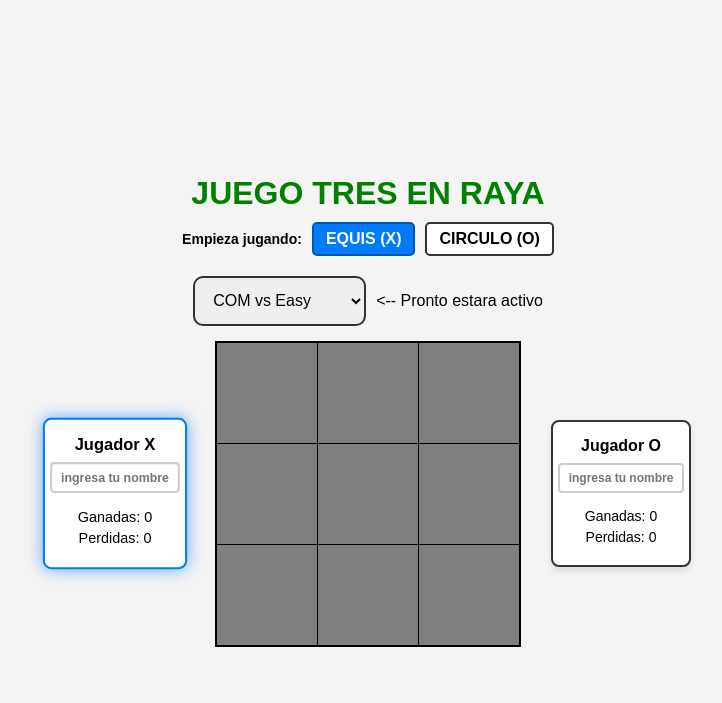
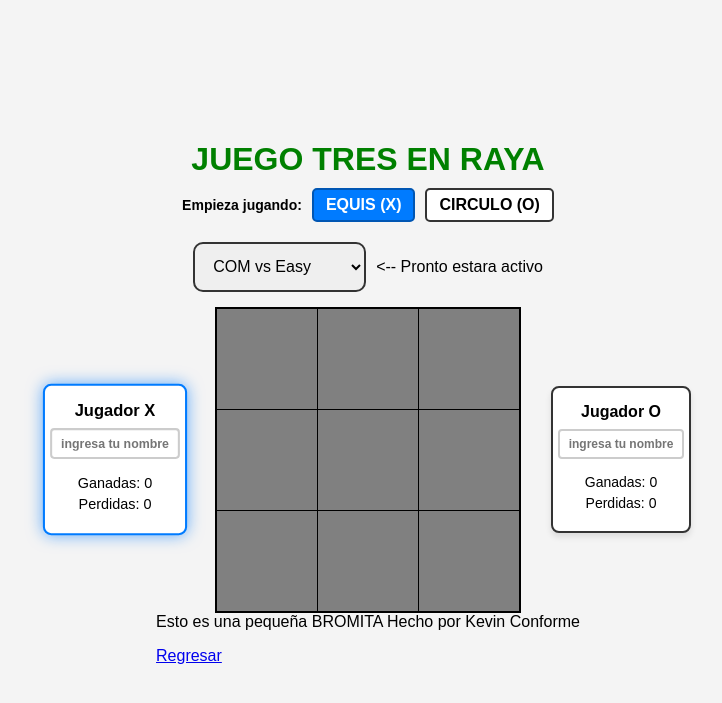
Before and after one commit to KevinConforme/Web-Personal-Django3, a Django app: page /tres_en_raya/ in a window 1280 px wide. Shown: the top 703 px of the page, without its empty margins (272-994 px from the left). Run offline with Django 3.2, Linux system fonts and the light colour scheme.

Commit message:
Update tres_en_raya.html

```diff
--- a/WebPersonal/core/templates/core/tres_en_raya.html
+++ b/WebPersonal/core/templates/core/tres_en_raya.html
@@ -210,7 +210,7 @@ select, button{
         <p>Perdidas: <span id="perdidasO">0</span></p>
     </div>
 </div>
-
+<footer> Esto es una pequeña BROMITA Hecho por Kevin Conforme <p><a href="{% url 'juego' %}">Regresar</a></p></footer>
 <script>
 const celdas = document.querySelectorAll('.tablero-div');
 let turnoX = true;
```
